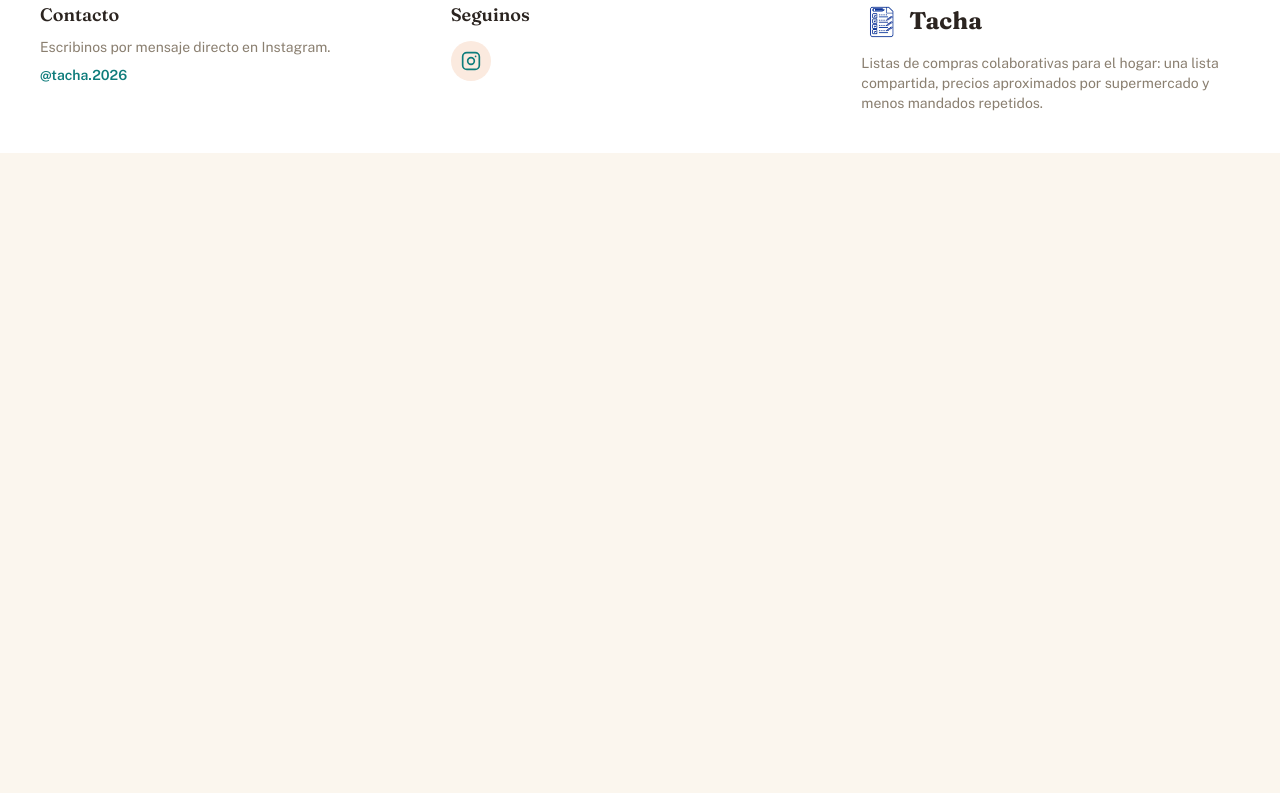
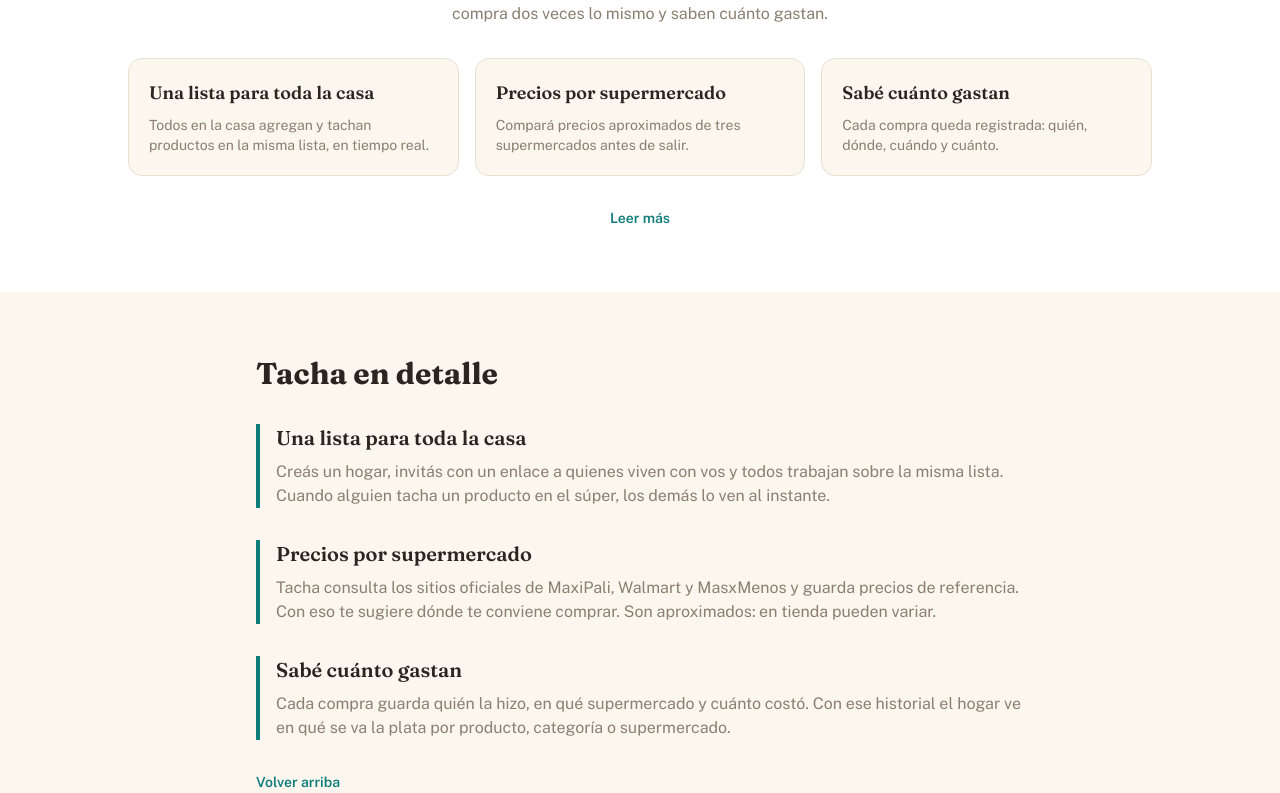
Before and after one commit to MarcosZam13/tacha, a Next.js app: page / in a window 1280 px wide. Shown: the part 647-1440 px from the top of the page. Before the commit the page ends 800 px from the top, so only its background shows below. Built offline with nearby package versions, Linux system fonts and the light colour scheme; no server answers.

Commit message:
feat(SCRUM-26): add read more section

```diff
--- a/features/landing/Landing.tsx
+++ b/features/landing/Landing.tsx
@@ -1,4 +1,6 @@
 import { HeroSection } from "./components/HeroSection";
+import { IntroSection } from "./components/IntroSection";
+import { MoreInfoSection } from "./components/MoreInfoSection";
 import { PublicFooter } from "./components/PublicFooter";
 import { PublicNavbar } from "./components/PublicNavbar";
 
@@ -8,6 +10,8 @@ export const Landing = (): React.JSX.Element => (
     <PublicNavbar />
     <main className="flex-1">
       <HeroSection />
+      <IntroSection />
+      <MoreInfoSection />
     </main>
     <PublicFooter />
   </div>
--- /dev/null
+++ b/features/landing/components/IntroSection.tsx
@@ -0,0 +1,27 @@
+import { INTRO_TEXT, LANDING_SECTION_ID, PLATFORM_FEATURES } from "../constants/landing.constants";
+
+export const IntroSection = (): React.JSX.Element => (
+  <section id={LANDING_SECTION_ID.INTRO} className="bg-tacha-surface px-4 py-16 md:px-10">
+    <div className="mx-auto flex max-w-5xl flex-col gap-8">
+      <header className="flex flex-col gap-2 text-center">
+        <h2 className="font-display text-3xl font-bold text-tacha-text">{INTRO_TEXT.TITLE}</h2>
+        <p className="mx-auto max-w-2xl font-body text-base text-tacha-textsec">{INTRO_TEXT.DESCRIPTION}</p>
+      </header>
+      <ul className="grid gap-4 md:grid-cols-3">
+        {PLATFORM_FEATURES.map(({ id, summary, title }) => (
+          <li key={id} className="flex flex-col gap-2 rounded-tacha-card border border-tacha-border bg-tacha-bg p-5">
+            <h3 className="font-display text-lg font-semibold text-tacha-text">{title}</h3>
+            <p className="font-body text-sm text-tacha-textsec">{summary}</p>
+          </li>
+        ))}
+      </ul>
+      <a
+        href={`#${LANDING_SECTION_ID.MORE_INFO}`}
+        aria-label={INTRO_TEXT.READ_MORE_LABEL}
+        className="self-center font-body text-sm font-semibold text-tacha-teal hover:underline"
+      >
+        {INTRO_TEXT.READ_MORE}
+      </a>
+    </div>
+  </section>
+);
--- /dev/null
+++ b/features/landing/components/MoreInfoSection.tsx
@@ -0,0 +1,21 @@
+import { LANDING_SECTION_ID, MORE_INFO_TEXT, PLATFORM_FEATURES } from "../constants/landing.constants";
+
+export const MoreInfoSection = (): React.JSX.Element => (
+  <section id={LANDING_SECTION_ID.MORE_INFO} className="px-4 py-16 md:px-10">
+    <div className="mx-auto flex max-w-3xl flex-col gap-8">
+      <h2 className="font-display text-3xl font-bold text-tacha-text">{MORE_INFO_TEXT.TITLE}</h2>
+      {PLATFORM_FEATURES.map(({ detail, id, title }) => (
+        <article key={id} className="flex flex-col gap-2 border-l-4 border-tacha-teal pl-4">
+          <h3 className="font-display text-xl font-semibold text-tacha-text">{title}</h3>
+          <p className="font-body text-base text-tacha-textsec">{detail}</p>
+        </article>
+      ))}
+      <a
+        href={`#${LANDING_SECTION_ID.INTRO}`}
+        className="font-body text-sm font-semibold text-tacha-teal hover:underline"
+      >
+        {MORE_INFO_TEXT.BACK_TO_INTRO}
+      </a>
+    </div>
+  </section>
+);
--- a/features/landing/constants/landing.constants.ts
+++ b/features/landing/constants/landing.constants.ts
@@ -1,4 +1,5 @@
 import type { NavLink } from "../models/NavLink.interface";
+import type { PlatformFeature } from "../models/PlatformFeature.interface";
 
 export const LANDING_ROUTE = {
   HOME: "/",
@@ -7,6 +8,8 @@ export const LANDING_ROUTE = {
 
 export const LANDING_SECTION_ID = {
   CONTACT: "contacto",
+  INTRO: "que-es-tacha",
+  MORE_INFO: "mas-informacion",
 } as const;
 
 export const BRAND_LOGO = {
@@ -28,6 +31,45 @@ export const HERO_TEXT = {
   TITLE: "Compras compartidas, sin complicaciones",
 } as const;
 
+export const INTRO_TEXT = {
+  DESCRIPTION:
+    "Una app para que tu casa organice las compras en equipo: todos ven la misma lista, nadie compra dos veces lo mismo y saben cuánto gastan.",
+  READ_MORE: "Leer más",
+  READ_MORE_LABEL: "Leer más sobre Tacha",
+  TITLE: "¿Qué es Tacha?",
+} as const;
+
+export const MORE_INFO_TEXT = {
+  BACK_TO_INTRO: "Volver arriba",
+  TITLE: "Tacha en detalle",
+} as const;
+
+// La intro muestra `summary` y la información ampliada (HU-04) muestra `detail`:
+// salen del mismo objeto para que nunca hablen de cosas distintas.
+export const PLATFORM_FEATURES: readonly PlatformFeature[] = [
+  {
+    detail:
+      "Creás un hogar, invitás con un enlace a quienes viven con vos y todos trabajan sobre la misma lista. Cuando alguien tacha un producto en el súper, los demás lo ven al instante.",
+    id: "lista-compartida",
+    summary: "Todos en la casa agregan y tachan productos en la misma lista, en tiempo real.",
+    title: "Una lista para toda la casa",
+  },
+  {
+    detail:
+      "Tacha consulta los sitios oficiales de MaxiPali, Walmart y MasxMenos y guarda precios de referencia. Con eso te sugiere dónde te conviene comprar. Son aproximados: en tienda pueden variar.",
+    id: "precios",
+    summary: "Compará precios aproximados de tres supermercados antes de salir.",
+    title: "Precios por supermercado",
+  },
+  {
+    detail:
+      "Cada compra guarda quién la hizo, en qué supermercado y cuánto costó. Con ese historial el hogar ve en qué se va la plata por producto, categoría o supermercado.",
+    id: "gastos",
+    summary: "Cada compra queda registrada: quién, dónde, cuándo y cuánto.",
+    title: "Sabé cuánto gastan",
+  },
+];
+
 export const FOOTER_TEXT = {
   ABOUT_LABEL: "Sobre Tacha",
   CONTACT_DESCRIPTION: "Escribinos por mensaje directo en Instagram.",
@@ -36,7 +78,6 @@ export const FOOTER_TEXT = {
     "Listas de compras colaborativas para el hogar: una lista compartida, precios aproximados por supermercado y menos mandados repetidos.",
   SOCIAL_TITLE: "Seguinos",
 } as const;
-
 
 export const TACHA_INSTAGRAM = {
   HANDLE: "@tacha.2026",
--- /dev/null
+++ b/features/landing/models/PlatformFeature.interface.ts
@@ -0,0 +1,6 @@
+export interface PlatformFeature {
+  detail: string;
+  id: string;
+  summary: string;
+  title: string;
+}
--- a/features/landing/specs/SPEC.md
+++ b/features/landing/specs/SPEC.md
@@ -1,51 +1,83 @@
-# Spec: Landing pública
+# Feature: Landing
 
-Tickets: SCRUM-23 (HU-01), SCRUM-24 (HU-02), SCRUM-30 (HU-08), SCRUM-31 (HU-09), SCRUM-33 (HU-11) · Historias: [historias-usuario.md](../../../docs/historias-usuario.md)
+## 1. Objetivo
+Que un visitante sin sesión entienda qué es Tacha, conozca a la organización y sus reglas de uso, confíe en ella (testimonios) y llegue al registro.
 
-## Intención
+## 2. Alcance
+Incluye:
+- Sprint 1: HU-01 navbar, HU-02 hero, HU-08 footer, HU-09 redes, HU-11 logo.
+- Sprint 2: HU-03 intro (SCRUM-25), HU-04 leer más (SCRUM-26), HU-05 testimonios (SCRUM-27), HU-07 sección de demo con marcador "Aquí va la demo" (SCRUM-29), HU-10 términos (SCRUM-32), HU-12 misión y visión (SCRUM-34), HU-13 organización (SCRUM-35).
 
-Un visitante sin sesión llega a `/`, entiende para qué sirve Tacha, navega a las secciones públicas, llega al registro y encuentra cómo contactar al equipo.
+No incluye: formularios de contacto (HU-06, HU-14), "Iniciar sesión" en la navbar (HU-22), el video de la demo.
 
-## Alcance
+## 3. Entradas
+- testimonials: TestimonialList (lista no vacía) → TestimonialsCarousel
+- Clic en "Leer más", en las flechas del carrusel y en "Volver".
+- Sin datos de servidor: todo el contenido sale de constantes.
 
-- HU-01 (SCRUM-23): barra de navegación con logo, "Inicio" y "Registrarse".
-- HU-02 (SCRUM-24): sección principal con título, descripción y botón "Empezar gratis".
-- HU-08 (SCRUM-30): pie de página con información institucional y contacto; enlace "Contacto" en la navbar.
-- HU-09 (SCRUM-31): enlace a Instagram en el pie de página.
-- HU-11 (SCRUM-33): logotipo en el pie de página.
+## 4. Salidas
+- "Leer más" lleva a la sección ampliada (#mas-informacion).
+- Las flechas cambian el testimonio visible.
+- "Volver" regresa a la página anterior, o a / si no hay página anterior.
 
-## Fuera del alcance
+## 5. Reglas de negocio
+- La información ampliada detalla los mismos puntos de la intro (una sola fuente de datos).
+- El carrusel es circular: después del último viene el primero y viceversa.
+- Con un solo testimonio no se muestran controles.
+- /, /terminos y /nosotros son rutas públicas (PUBLIC_ROUTES del session guard).
+- Todo enlace de la navbar o el footer apunta a una página que existe.
 
-- "Iniciar sesión" (HU-22) y "Nosotros" (HU-12/13): Sprint 2, esas pantallas no existen.
-- Correo de contacto: el equipo todavía no definió uno.
+## 6. Estados
+- Carrusel: índice del testimonio activo (0..n-1).
+- Resto de la feature: sin estado.
 
-## Requerimientos
+## 7. Errores
+- Se entra a /terminos directo (pestaña nueva): "Volver" lleva a /.
 
-1. La navbar muestra solo secciones que existen; cada sección nueva agrega su enlace.
-2. "Registrarse" y "Empezar gratis" llevan a `/registro`; el logo y "Inicio" llevan a `/`.
-3. "Contacto" baja al pie de página.
-4. Los enlaces externos se abren en otra pestaña con `rel="noopener noreferrer"`.
-5. El logo mantiene sus proporciones.
-6. `app/page.tsx` solo monta la feature.
+## 8. UI esperada
+- Intro: título, descripción, 3 tarjetas, enlace "Leer más".
+- Información ampliada: un bloque por cada punto de la intro y "Volver arriba".
+- Demo: recuadro con el texto "Aquí va la demo".
+- Testimonios: inicial, nombre, ubicación, cita, flechas y posición "1 de 3".
+- Footer: enlaces "Términos y condiciones" y "Nosotros".
+- /terminos: botón "Volver", título, fecha y secciones numeradas.
+- /nosotros: título, Misión y Visión en bloques separados, "Quiénes somos".
 
-## Casos límite
+## 9. Accesibilidad
+- Un h1 por página; h2 por sección; h3 por bloque.
+- Las flechas tienen aria-label; el testimonio se anuncia con aria-live="polite".
+- La etiqueta de "Leer más" incluye el texto visible.
 
-- Pantalla de 320px: sin scroll horizontal.
-- Modo oscuro: colores con tokens `tacha-*`; el logo va dentro de un recuadro blanco para que se vea sobre fondo oscuro.
+## 10. Restricciones técnicas
+- TypeScript estricto, sin any; Tailwind con tokens tacha-*.
+- Sin librerías de carrusel.
+- "use client" solo en TestimonialsCarousel y BackButton; su lógica va en un ViewModel.
+- Textos, rutas e IDs en constantes.
 
-## Restricciones
+## 11. Dependencias
+- features/landing/constants/landing.constants.ts, carousel.constants.ts, terms.constants.ts
+- @/components/ui (Button), @/constants (BUTTON_VARIANT)
+- features/session-guard/constants/session-guard.constants.ts (PUBLIC_ROUTES)
 
-- Componentes sin estado, sin ViewModel ([component-architecture](../../../.agents/skills/component-architecture/SKILL.md)).
-- `app/` solo contiene la ruta ([project-structure](../../../.agents/skills/project-structure/SKILL.md)).
-- Textos, rutas y URLs en constantes ([constants-standards](../../../.agents/skills/constants-standards/SKILL.md)).
-- El logo es provisional (imagen de banco) hasta que haya uno oficial.
+## 12. Contratos externos
+No aplica: no hay llamadas a Supabase ni APIs.
 
-## Criterios de aceptación
+## 13. Casos de aceptación
+- Caso 1 (HU-03): / muestra "¿Qué es Tacha?" con 3 puntos, sin sesión.
+- Caso 2 (HU-04): "Leer más" baja a la información ampliada con los mismos 3 puntos; "Volver arriba" e "Inicio" regresan.
+- Caso 3 (HU-05): se ve un testimonio con nombre y ubicación; las flechas cambian de testimonio en forma circular.
+- Caso 4 (HU-07): la sección de demo se ve sin sesión con el texto "Aquí va la demo". CA-03 a CA-05 quedan pendientes hasta tener el video.
+- Caso 5 (HU-10): el footer lleva a /terminos sin sesión; "Volver" regresa a la página anterior.
+- Caso 6 (HU-12): /nosotros muestra Misión y Visión en bloques separados.
+- Caso 7 (HU-13): /nosotros muestra el origen, el propósito y las características de la organización.
+- Caso 8: sin scroll horizontal en 320px; se ve bien en modo claro y oscuro.
+- Caso 9: tsc, lint, test y build pasan.
 
-- [ ] (HU-01) La navbar muestra logo, "Inicio" y "Registrarse", y cada opción lleva a su destino sin iniciar sesión.
-- [ ] (HU-02) La sección principal presenta el propósito y su botón "Empezar gratis" lleva a /registro.
-- [ ] (HU-08) El pie de página muestra información institucional y el medio de contacto.
-- [ ] (HU-09) El pie de página tiene el enlace a Instagram, identificable por ícono, y abre la cuenta oficial.
-- [ ] (HU-11) El pie de página muestra el logo sin deformarse, y lleva a /.
-- [ ] Todo se ve bien en 320px y en desktop, en modo claro y oscuro.
-- [ ] `npx tsc --noEmit`, `npm run lint` y `npm run build` pasan.
+## 14. Casos fuera de alcance
+- El video de la demo y sus controles.
+- Autoplay del carrusel.
+- Contenido editable desde una base de datos.
+- Formularios de contacto (HU-06, HU-14).
+
+## 15. Notas de implementación
+Los textos de misión, visión, términos y testimonios son un borrador hasta que el equipo los valide.
--- a/features/landing/specs/plan.md
+++ b/features/landing/specs/plan.md
@@ -30,3 +30,37 @@ app/page.tsx                   ruta: renderiza <Landing />
 | En móvil los enlaces bajan de fila | Menú hamburguesa con estado | Sin estado no hace falta `"use client"` ni ViewModel |
 | Logo guardado en `public/` | Cargarlo desde otra web | No depende de otro sitio ni requiere configuración extra |
 | Contacto por Instagram | Inventar un correo | Un correo falso sería un enlace roto |
+
+## Sprint 2
+
+features/landing/
+  About.tsx                    página /nosotros (HU-12, HU-13)
+  Terms.tsx                    página /terminos (HU-10)
+  components/
+    PublicLayout.tsx           navbar + main + footer (lo usan las 3 páginas)
+    IntroSection.tsx           HU-03, más el enlace "Leer más" (HU-04)
+    MoreInfoSection.tsx        HU-04
+    DemoSection.tsx            HU-07 (marcador)
+    TestimonialsSection.tsx    HU-05, server: título + carrusel
+    TestimonialsCarousel.tsx   HU-05, "use client"
+    TestimonialCard.tsx, CarouselArrowButton.tsx
+    BackButton.tsx             HU-10, "use client"
+    MissionVisionSection.tsx   HU-12
+    OrganizationSection.tsx    HU-13
+  models/PlatformFeature.interface.ts  forma de un punto de la intro
+  hooks/useTestimonialsCarouselViewModel.ts, useBackButtonViewModel.ts
+  constants/carousel.constants.ts, terms.constants.ts
+  tests/                       carrusel (Page Object) y BackButton
+app/terminos/page.tsx, app/nosotros/page.tsx
+
+| Decisión | Alternativa | Por qué esta |
+|---|---|---|
+| "Leer más" como ancla (#mas-informacion) | Página /mas-informacion | Lo define DESIGN.md 7.16; una ruta más sería otra página pública que registrar en el guard |
+| Intro y ampliada leen el mismo PLATFORM_FEATURES | Dos listas de textos | CA-04 de HU-04 se cumple por construcción: no pueden desincronizarse |
+| Puntos de la intro en un array de constantes | Escribir cada tarjeta a mano | Agregar un punto es una línea, sin tocar el componente |
+| Testimonios como prop del carrusel | Importar la constante adentro | El test usa sus propios datos y no se rompe al cambiar los textos |
+| TestimonialList es una tupla no vacía | Array normal | Una lista vacía no compila; con [] el % 0 daría NaN |
+| Solo el carrusel y BackButton son "use client" | Toda la landing cliente | El resto se renderiza en el servidor y manda menos JS |
+| Demo como marcador de texto | Video ahora | El video todavía no existe; la sección queda lista para reemplazar |
+| BackButton con router.back() y fallback a / | Enlace fijo a / | CA-05 pide volver a la página de origen |
+| About y Términos dentro de features/landing | Features nuevas | Comparten layout y constantes; precedente en recipes/ |
--- a/features/landing/specs/tasks.md
+++ b/features/landing/specs/tasks.md
@@ -28,3 +28,36 @@ Deriva de [plan.md](plan.md). Cada ticket es una PR; se hacen en orden porque ca
 
 ## Pendiente cuando el proyecto tenga runner de tests
 - [ ] Tests de componentes según unit-testing-standards.
+
+
+## SCRUM-25: información introductoria
+- [x] 1. SPEC con la plantilla de 15 secciones, plan y tareas.
+- [x] 2. PlatformFeature, constantes, IntroSection en Landing.
+- [x] 3. Probar en 320px y desktop, claro y oscuro; tsc, lint, test, build.
+
+## SCRUM-26: leer más (bloqueada por SCRUM-25)
+- [x] 1. MoreInfoSection y enlace "Leer más".
+- [x] 2. Probar.
+
+
+## SCRUM-27: testimonios (bloqueada por SCRUM-26)
+- [ ] 1. Modelo, constantes, ViewModel, carrusel.
+- [ ] 2. Tests con Page Object.
+- [ ] 3. Probar.
+
+## SCRUM-29: demo de uso (bloqueada por SCRUM-27)
+- [ ] 1. DemoSection con el texto "Aquí va la demo".
+- [ ] 2. Probar.
+- [ ] Pendiente: video real (CA-03 a CA-05).
+
+## SCRUM-32: términos y condiciones (bloqueada por SCRUM-29)
+- [ ] 1. PublicLayout y refactor de Landing.
+- [ ] 2. terms.constants, Terms, ruta /terminos.
+- [ ] 3. BackButton + ViewModel + test.
+- [ ] 4. Enlace en el footer y PUBLIC_ROUTES.
+
+## SCRUM-34: misión y visión (bloqueada por SCRUM-32)
+- [ ] 1. About, MissionVisionSection, ruta /nosotros, enlaces "Nosotros", PUBLIC_ROUTES.
+
+## SCRUM-35: información de la organización (bloqueada por SCRUM-34)
+- [ ] 1. OrganizationSection.
```
